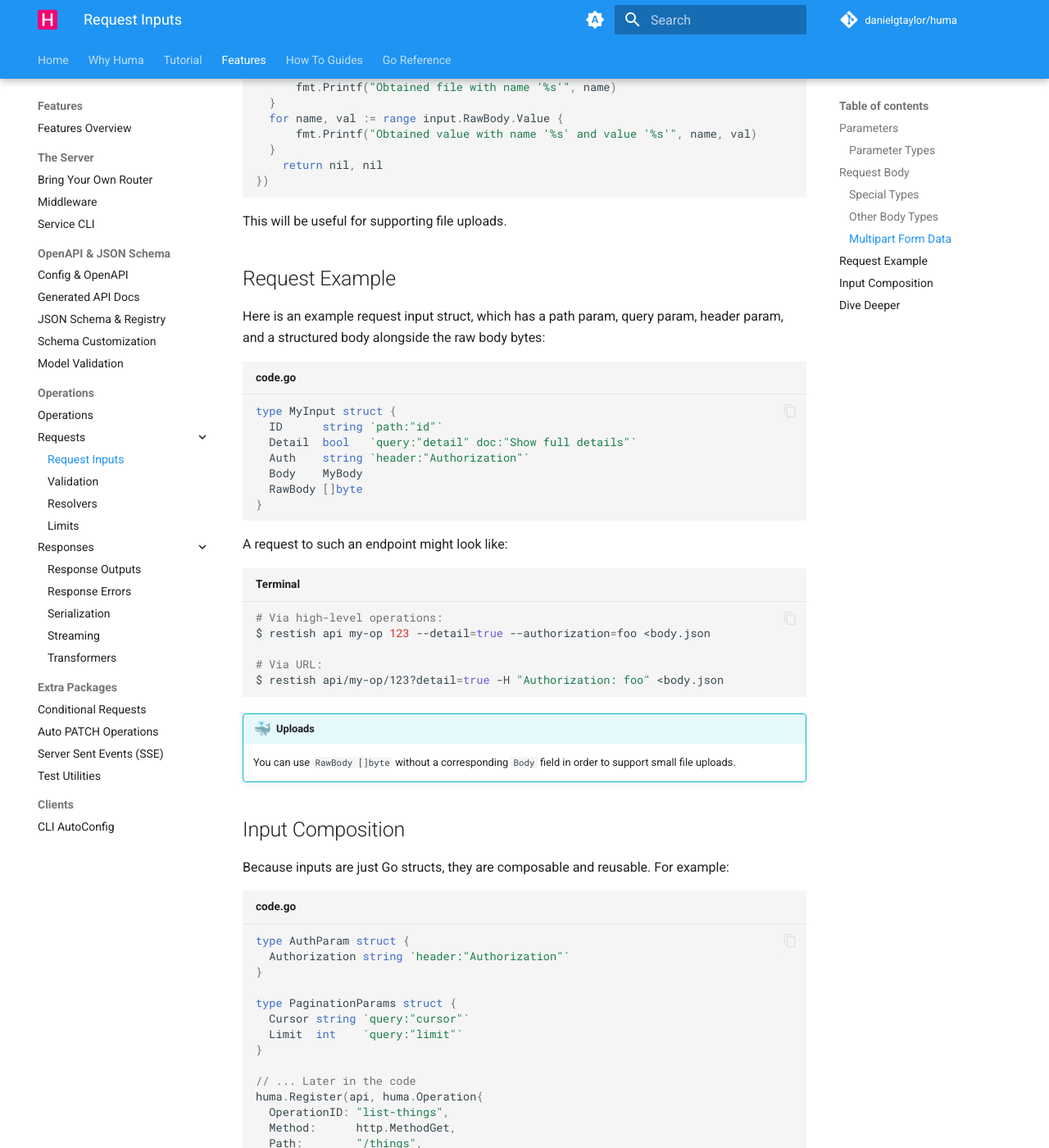
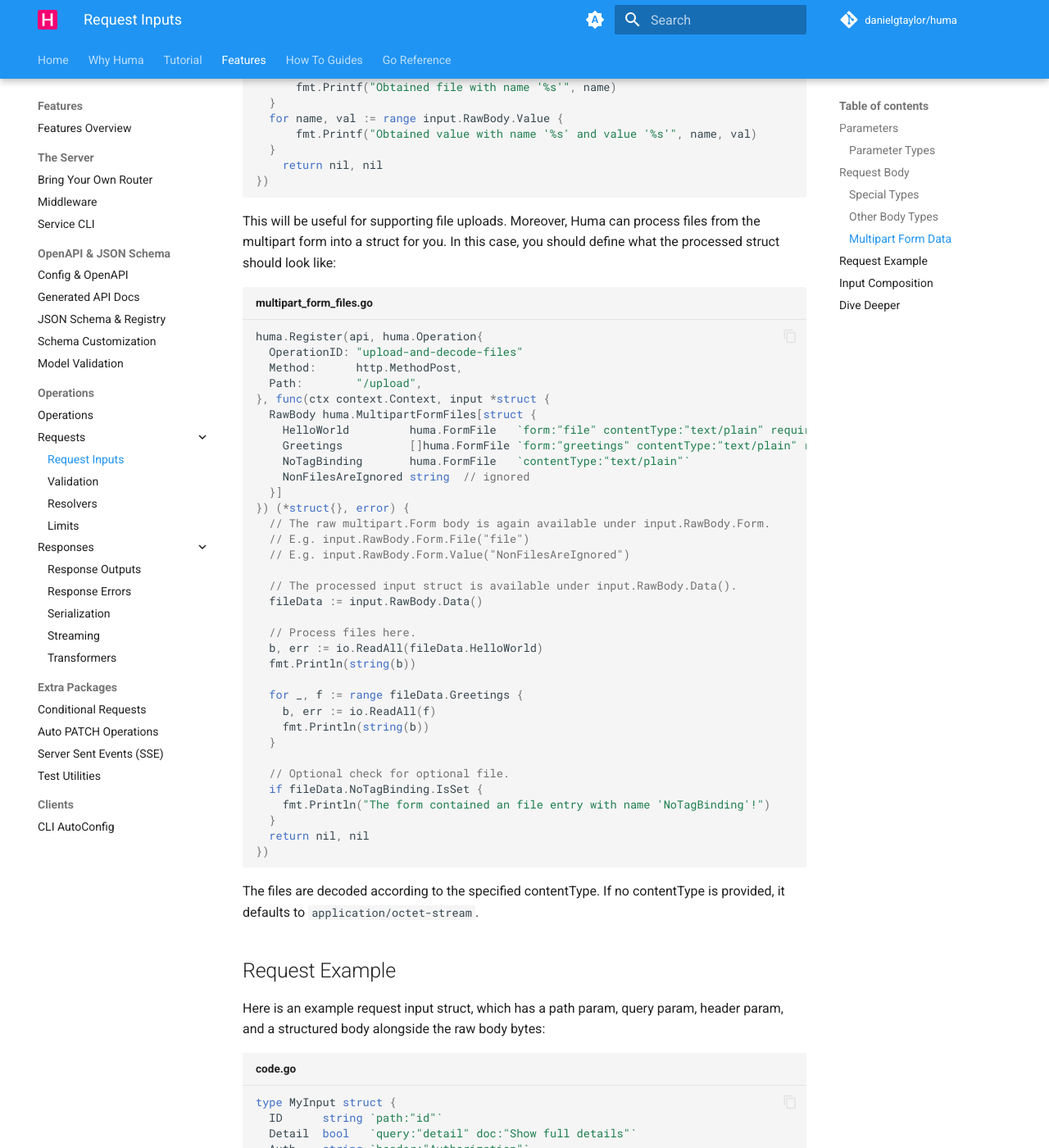
Before and after one commit to danielgtaylor/huma, an MkDocs documentation site: the page built from docs/docs/features/request-inputs.md, in a window 1280 px wide and 1400 px high, scrolled down 3410 px. Shown: the whole window at 82% size. Built offline with MkDocs 1.6.1 and Material for MkDocs 9.7.7, drawn with Linux system fonts in a browser that asks for light colours; comment, search, counter and statistics services are not loaded.

Commit message:
docs: introduce MultipartFormFiles

````diff
--- a/docs/docs/features/request-inputs.md
+++ b/docs/docs/features/request-inputs.md
@@ -116,7 +116,46 @@ huma.Register(api, huma.Operation{
 })
 ```
 
-This will be useful for supporting file uploads.
+This will be useful for supporting file uploads. Moreover, Huma can process files from the multipart form into a struct for you. In this case, you should define what the processed struct should look like:
+
+```go title="multipart_form_files.go"
+huma.Register(api, huma.Operation{
+	OperationID: "upload-and-decode-files"
+	Method:      http.MethodPost,
+	Path:        "/upload",
+}, func(ctx context.Context, input *struct {
+	RawBody huma.MultipartFormFiles[struct {
+		HelloWorld         huma.FormFile   `form:"file" contentType:"text/plain" required:"true"`
+		Greetings          []huma.FormFile `form:"greetings" contentType:"text/plain" required:"true"`
+		NoTagBinding       huma.FormFile   `contentType:"text/plain"`
+		NonFilesAreIgnored string  // ignored
+	}]
+}) (*struct{}, error) {
+	// The raw multipart.Form body is again available under input.RawBody.Form.
+	// E.g. input.RawBody.Form.File("file")
+	// E.g. input.RawBody.Form.Value("NonFilesAreIgnored")
+
+	// The processed input struct is available under input.RawBody.Data().
+	fileData := input.RawBody.Data()
+
+	// Process files here.
+	b, err := io.ReadAll(fileData.HelloWorld)
+	fmt.Println(string(b))
+
+	for _, f := range fileData.Greetings {
+		b, err := io.ReadAll(f)
+		fmt.Println(string(b))
+	}
+
+	// Optional check for optional file.
+	if fileData.NoTagBinding.IsSet {
+		fmt.Println("The form contained an file entry with name 'NoTagBinding'!")
+	}
+	return nil, nil
+})
+```
+
+The files are decoded according to the specified contentType. If no contentType is provided, it defaults to `application/octet-stream`.
 
 ## Request Example
 
````
